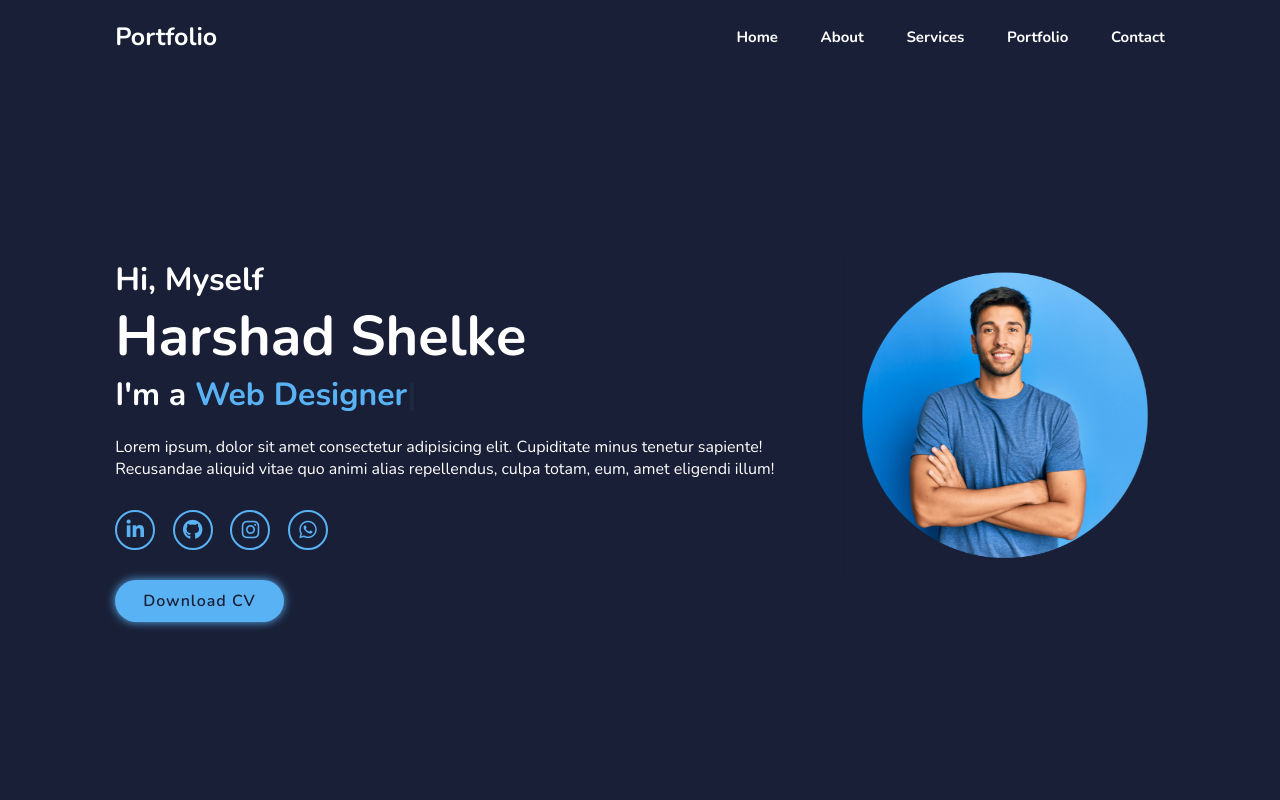
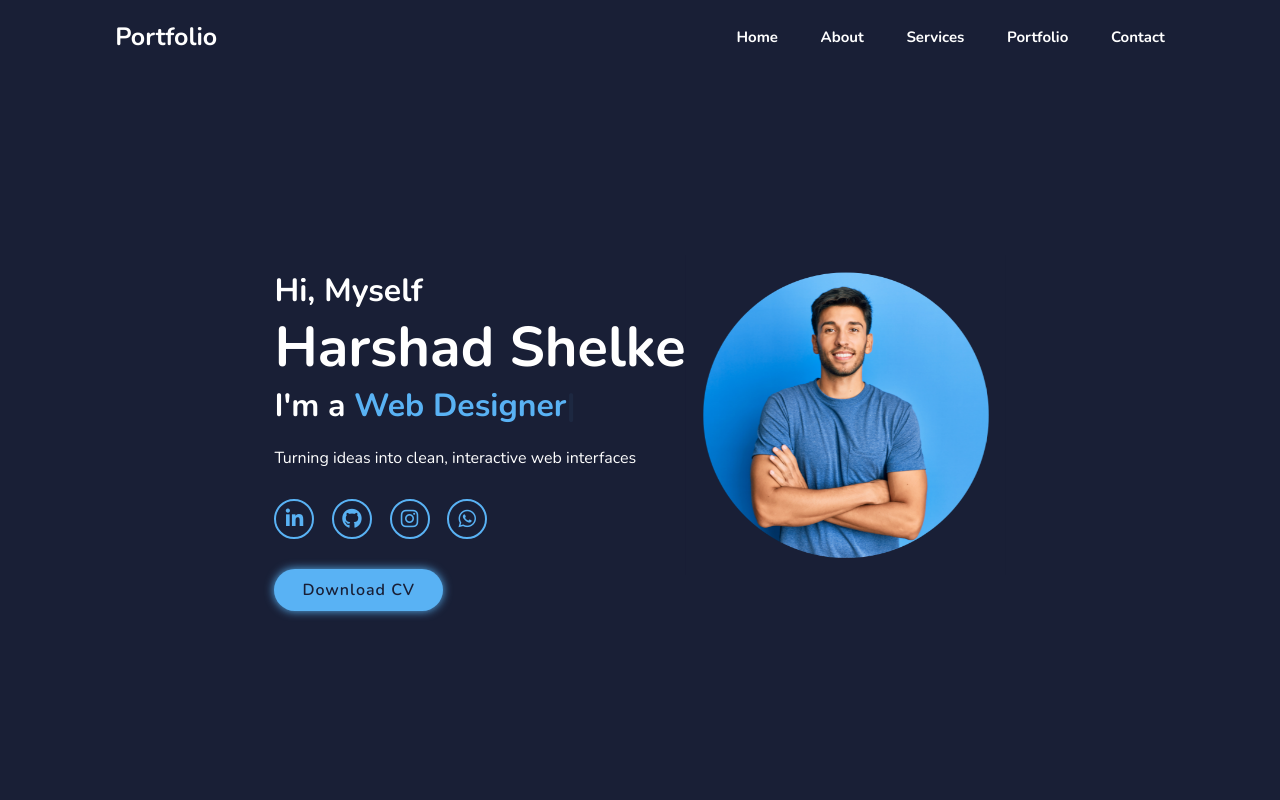
Before and after one commit to harshadshelke041/PersonalPortfolio, a plain HTML site: page index.html in a window 1280 px wide. Shown: the top 800 px of the page. Drawn offline with nearby package versions, Linux system fonts and the light colour scheme.

Commit message:
Revise content in index.html for clarity and engagement
Updated content in the home section to reflect a more engaging introduction and improved descriptions in the about and services sections.

```diff
--- a/index.html
+++ b/index.html
@@ -32,8 +32,7 @@
             <h3>Hi, Myself</h3>
             <h1>Harshad Shelke</h1>
             <h3>I'm a <span class="multiple-text"></span></h3>
-            <p>Lorem ipsum, dolor sit amet consectetur adipisicing elit. Cupiditate minus tenetur sapiente! Recusandae
-                aliquid vitae quo animi alias repellendus, culpa totam, eum, amet eligendi illum!</p>
+            <p>Turning ideas into clean, interactive web interfaces</p>
             <div class="social-media">
                 <a href="https://www.linkedin.com/in/harshadshelke041" target="_blank"> <i
                         class="fa-brands fa-linkedin-in"></i></a>
@@ -205,4 +204,5 @@
     <script src="./script.js"></script>
 </body>
 
+
 </html>
```
